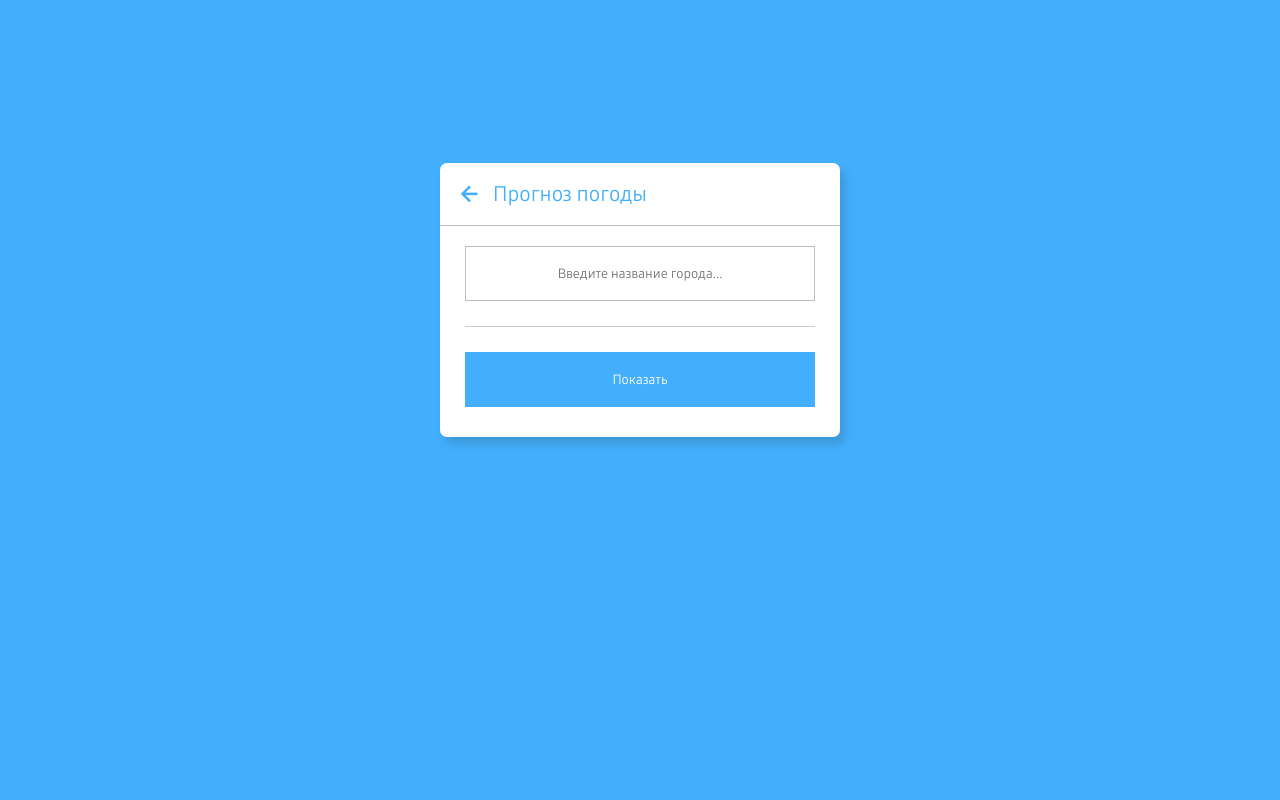
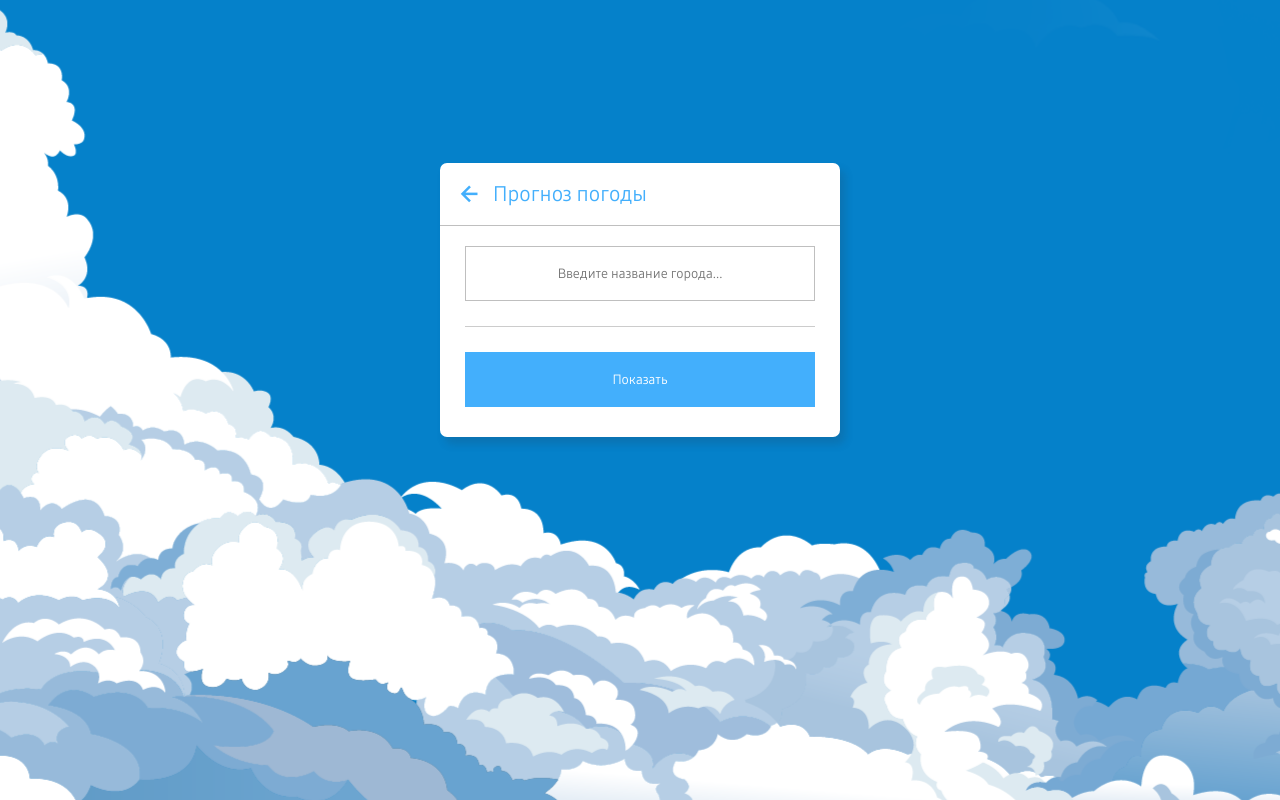
Before and after one commit to LEXXSAS/weatherapp, a plain HTML site: page index.html in a window 1280 px wide. Drawn offline with nearby package versions, Linux system fonts and the light colour scheme; files whose address does not match are found by name.

Commit message:
Update style.css

```diff
--- a/css/style.css
+++ b/css/style.css
@@ -24,7 +24,8 @@ body {
     align-items: center;
     justify-content: center;
     min-height: 100vh;
-    background: #43AFFC;
+    /* background: #43AFFC; */
+    background: url('../img/bg_clouds_v3.png') 78% 42% no-repeat;
     /* background: linear-gradient(rgb(47,150,163), rgb(48,62,143)); */
     /* color: #fff; */
 }
```
